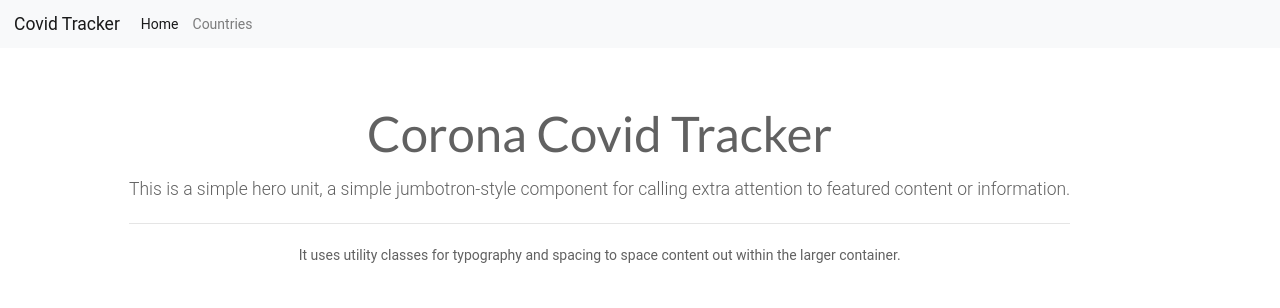
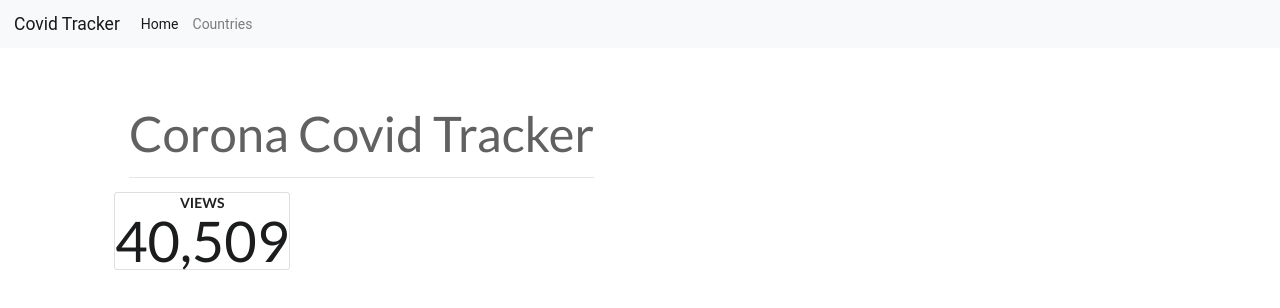
Before and after one commit to nalinkode/covidTracker, an Angular app: page / in a window 1280 px wide. Shown: the top 308 px of the page. Built offline with nearby package versions, Linux system fonts and the light colour scheme; no server answers.

Commit message:
2 files modified

```diff
--- a/src/app/shared/home/home.component.html
+++ b/src/app/shared/home/home.component.html
@@ -1,6 +1,19 @@
 <div class="jumbotron bg-white text-center">
   <h1 class="display-4">Corona Covid Tracker</h1>
-  <p class="lead">This is a simple hero unit, a simple jumbotron-style component for calling extra attention to featured content or information.</p>
-  <hr class="my-4">
-  <p>It uses utility classes for typography and spacing to space content out within the larger container.</p>
+  <hr>
+<div class="row">
+ <div class= "card">
+   <div class="ui statistic">
+   <div class="label">
+    Views
+   </div>
+   <div class="value">
+    40,509
+   </div>
 </div>
+ </div>
+
+</div>
+
+
+</div>
```
Also changed, not shown: package.json (+14 -12 lines).
